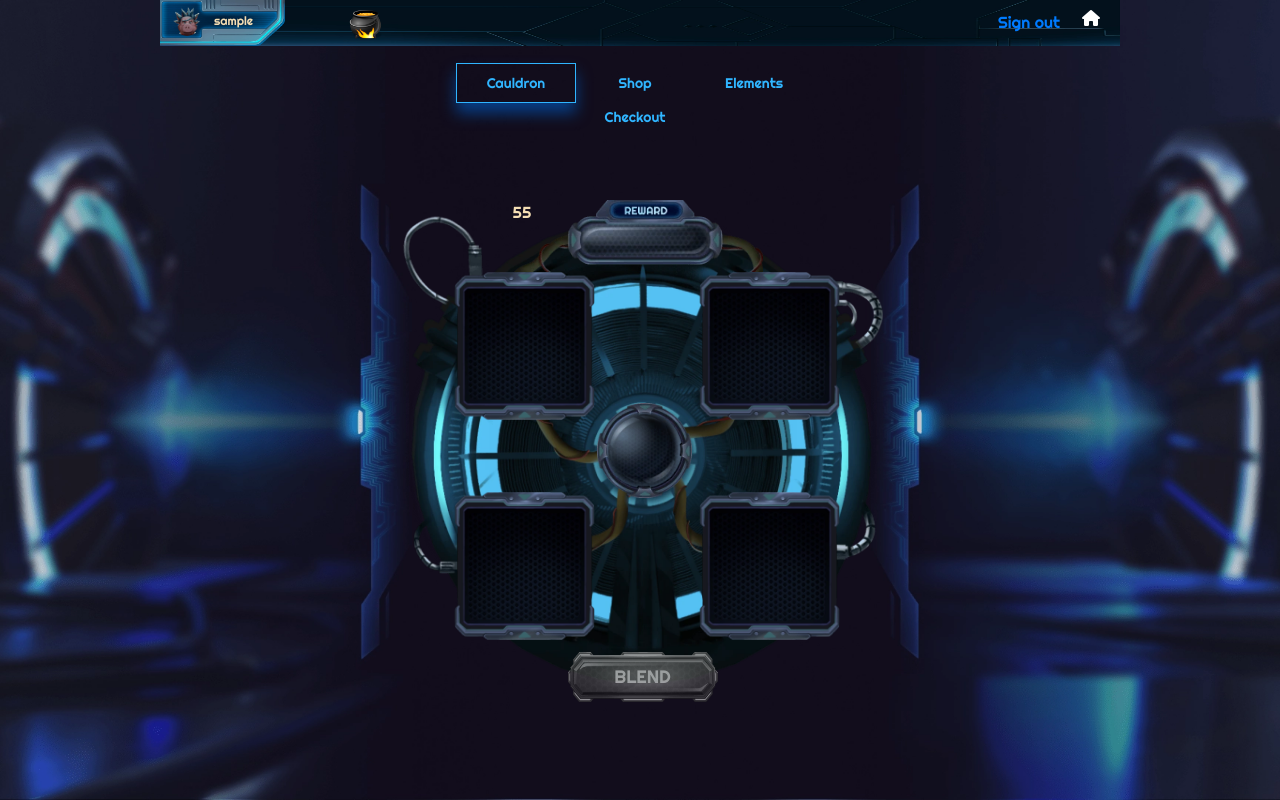
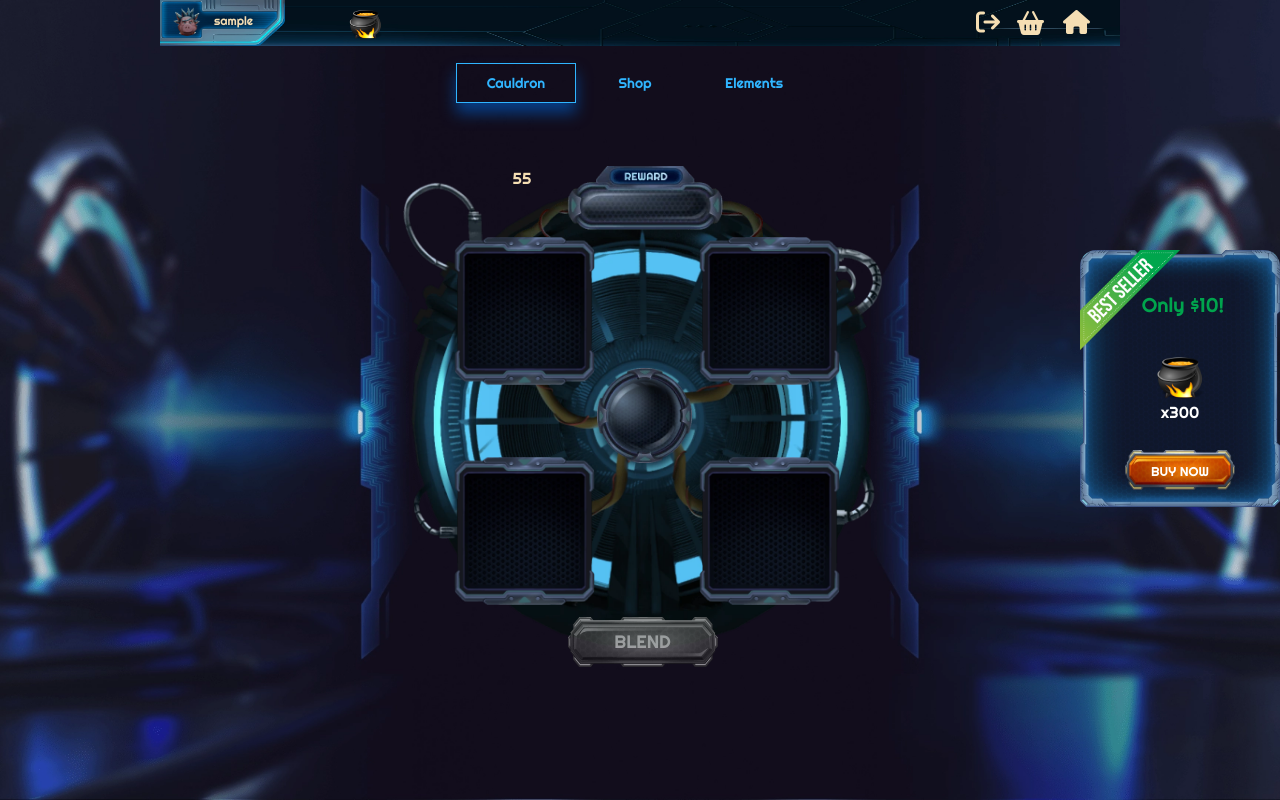
Before and after one commit to Somadevv/ElementMixer, a Django app: page /game/ in a window 1280 px wide. Run offline with Django 3.2, Linux system fonts and the light colour scheme; the visitor is signed in with stand-in values (Sample User, id 1); data comes from the database, SQL or seed files in the repository; data that the repository does not hold is empty; some libraries are stand-ins or nearby versions.

Commit message:
Added tooltip for button hover states

```diff
--- a/static/css/game/Components/gamepanel.css
+++ b/static/css/game/Components/gamepanel.css
@@ -1,5 +1,12 @@
 /* @import url("../base.css"); */
 /* GAME PANEL */
+.game-menu-icon {
+  text-decoration: none;
+}
+.game-menu-icon:hover {
+  opacity: .7;
+  text-decoration: none;
+}
 .game-panel {
   position: relative;
   text-align: center;
--- /dev/null
+++ b/static/css/game/Components/stripe.css
@@ -0,0 +1,21 @@
+.stripe-container {
+    position: absolute;
+    right: 0;
+    top: 250px;
+    width: 200px;
+    height: 300px;
+    background: linear-gradient(333deg,rgba(37,19,48, .9) -50%,rgba(16,21,46,.9) 50%,rgba(16,21,46,.9) 0,rgba(16,21,46,.9) 0,rgba(24,58,58,.9) 170%);
+    border-radius: 16px;
+}
+#stripe-mobile {
+    position: absolute;
+    bottom: 50px;
+    left: 37vw;
+}
+
+@media only screen and (max-width: 768px) {
+    .stripe-container {
+        display: none;
+    }
+
+}
--- a/static/scripts/Components/cauldron.js
+++ b/static/scripts/Components/cauldron.js
@@ -107,18 +107,34 @@ const handleBlendClick = async () => {
   })
 }
 
-// Handler for cauldron blend button
+// Handle cauldron blend button
 selectors.blendButton.addEventListener('click', async () => handleBlendClick())
+
+// Handle inventory tool tip
 let poi = document.getElementById('poi')
 selectors.cauldronSlot.forEach((item) => {
-  item.addEventListener('mouseenter', async () => {
+  item.addEventListener('mouseenter', () => {
     poi.style.display = 'block'
   })
-  item.addEventListener('mouseleave', async () => {
+  item.addEventListener('mouseleave', () => {
     poi.style.display = 'none'
   })
 })
+let menuIcons = document.querySelectorAll('.game-menu-icons')
+let homeIcon = document.getElementById('home-icon')
+let logoutIcon = document.getElementById('logout-icon')
+let creditsIcon = document.getElementById('credits-icon')
+// for(let i = 0; i < menuIcons.length; i ++) {
 
+// }
+menuIcons[0].addEventListener('mouseenter', () => (homeIcon.style.display = 'block'))
+menuIcons[0].addEventListener('mouseleave', () => (homeIcon.style.display = 'none'))
+
+menuIcons[1].addEventListener('mouseenter', () => (logoutIcon.style.display = 'block'))
+menuIcons[1].addEventListener('mouseleave', () => (logoutIcon.style.display = 'none'))
+
+menuIcons[2].addEventListener('mouseenter', () => (creditsIcon.style.display = 'block'))
+menuIcons[2].addEventListener('mouseleave', () => (creditsIcon.style.display = 'none'))
 // Toggle cauldron construct button
 const toggleButtonState = () =>
   selectors.cauldronSlot[3].childNodes[0]
--- a/static/scripts/main.js
+++ b/static/scripts/main.js
@@ -5,6 +5,7 @@ const cachedElements = {
   mobileBackground: document.querySelector('.toggle-mobile'),
   mobileQuery: window.matchMedia('(max-width: 767px)'),
   playerCredits: document.getElementById('playerCredits'),
+  stripeMobile: document.getElementById('stripe-mobile'),
 }
 
 export const drawPlayerCredits = async (target) => {
@@ -14,8 +15,10 @@ export const drawPlayerCredits = async (target) => {
 ;(() => {
   const checkQuery = (query) => {
     query.matches
-      ? cachedElements.mobileBackground.classList.remove('disabled')
-      : cachedElements.mobileBackground.classList.add('disabled')
+      ? (cachedElements.mobileBackground.classList.remove('disabled'),
+        cachedElements.stripeMobile.classList.remove('disabled'))
+      : (cachedElements.mobileBackground.classList.add('disabled'),
+        cachedElements.stripeMobile.classList.add('disabled'))
   }
 
   const givePlayerReward = async () => {
--- a/templates/Game/index.html
+++ b/templates/Game/index.html
@@ -49,11 +49,28 @@
                     </p>
                     <p id="minusCauldronFee"></p>
                 </div>
-                <p style="display: flex; flex-direction: row; position: absolute; right: 20px; top: 10px;"><i
-                        class="fa-solid fa-house"></i></p>
-                <a href="/accounts/logout"
-                    style="display: flex; flex-direction: row; position: absolute; right: 60px; top: 10px;">Sign
-                    out</a>
+
+
+                <a href="/accounts/logout" class="game-menu-icon game-menu-icons"
+                    style="display: flex; flex-direction: row; position: absolute; right: 120px; top: 10px; color: wheat;font-size: 1.5rem;"><i
+                        class="fa-solid fa-arrow-right-from-bracket"></i></a>
+
+                <form action="/checkout/" method="POST">
+                    {% csrf_token %}
+
+                    <button type="submit" class="game-menu-icon game-menu-icons"
+                        style="display: flex; flex-direction: row; position: absolute; right: 70px; top: 10px; color: wheat; background: none; border: none; font-size: 1.5rem;"><i
+                            class="fa-solid fa-basket-shopping"></i></button>
+                </form>
+                <a href="/" class="game-menu-icon game-menu-icons">
+                    <p
+                        style="display: flex; flex-direction: row; position: absolute; right: 30px; top: 10px; color: wheat;font-size: 1.5rem;">
+                        <i class="fa-solid fa-house"></i>
+                    </p>
+                </a>
+
+
+
             </div>
             <div class="toggle-mobile">
                 <img src="/static/images/game/left_mobile_pane-min.webp" id="left-pane" alt="left-pane-sprite" />
@@ -68,10 +85,7 @@
             <button class="navigation-button" id="toggleShop">Shop</button>
             <button class="navigation-button" id="toggleElements">Elements</button>
 
-            <form action="/checkout/" method="POST">
-                {% csrf_token %}
-                <button class="navigation-button" type="submit">Checkout</button>
-            </form>
+
         </div>
 
 
@@ -217,6 +231,37 @@
 
     </div>
     <p id="poi" class="disabled" style="position: absolute; top: 10px; left: 46vw;">Open inventory</p>
+    <p id="home-icon" class="disabled" style="position: absolute; top: 10px; left: 46vw;">Logout</p>
+    <p id="logout-icon" class="disabled" style="position: absolute; top: 10px; left: 46vw;">Purchase credits</p>
+    <p id="credits-icon" class="disabled" style="position: absolute; top: 10px; left: 46vw;">Home</p>
+    <aside class="stripe-container"
+        style="background: url('../../static/images/game/inventory_modal-min.webp') no-repeat; background-size: contain;">
+        <img src="../../static/images/game/icons/sale.png" width="100px" height="auto" style="margin: 0 auto;">
+        <p style="position: absolute; top: 40px; right: 56px; font-size: 1.25rem; color: rgb(0,164,77);"> Only $10!</p>
+        <header style="display: flex; flex-direction: column; text-align: center; ">
+            <img src="../../static/images/game/icons/cauldron_icon-min.webp" width="50px" height="50px"
+                style="margin: 0 auto;">
+            <p>x300</p>
+
+        </header>
+        <div style="text-align: center;">
+            <form action="/checkout/" method="POST">
+                {% csrf_token %}
+                <button class="blend-button" type="submit" style="height: 40px; width: 110px; font-size: .8rem;">Buy
+                    now</button>
+            </form>
+        </div>
+    </aside>
+    <aside class="disabled" id="stripe-mobile">
+        <div style="text-align: center;">
+            <form action="/checkout/" method="POST">
+                {% csrf_token %}
+                <button class="blend-button" type="submit" style="height: 50px; width: auto; font-size: .8rem;">Purchase
+                    credits</button>
+            </form>
+        </div>
+    </aside>
+
 
 </main>
 
--- a/templates/allauth/account/logout.html
+++ b/templates/allauth/account/logout.html
@@ -9,13 +9,14 @@
 
 <p>{% trans 'Are you sure you want to sign out?' %}</p>
 
-<form method="post" action="{% url 'account_logout' %}">
+<form method="post" action="{% url 'account_logout' %}" style="display: flex; flex-direction: row;">
   {% csrf_token %}
   {% if redirect_field_value %}
-  <input type="hidden" name="{{ redirect_field_name }}" value="{{ redirect_field_value }}"/>
+  <input type="hidden" name="{{ redirect_field_name }}" value="{{ redirect_field_value }}" />
   {% endif %}
   <button type="submit">{% trans 'Sign Out' %}</button>
 </form>
+<a href="/game" style="color: rgb(251, 255, 0);">Cancel</a>
 
 
 {% endblock %}
--- a/templates/base.html
+++ b/templates/base.html
@@ -22,6 +22,7 @@
     <link rel="stylesheet" href="{% static 'css/game/Components/elements.css' %}">
     <link rel="stylesheet" href="{% static 'css/game/Components/failedView.css' %}">
     <link rel="stylesheet" href="{% static 'css/game/Components/attempsWidget.css' %}">
+    <link rel="stylesheet" href="{% static 'css/game/Components/stripe.css' %}">
     <link rel="stylesheet" href="{% static 'css/home/base.css' %}">
     <link rel="stylesheet" href="{% static 'css/home/index.css' %}">
     {% endblock %}
@@ -61,6 +62,7 @@
     <script type="module" src="{% static 'scripts/Components/toggleViews.js' %}"></script>
     <script type="module" src="{% static 'scripts/Components/paginator.js' %}"></script>
     <script type="module" src="{% static 'scripts/Components/attempsWidget.js' %}"></script>
+    <script type="module" src="{% static 'scripts/Services/stripe.js' %}"></script>
     <script src="https://kit.fontawesome.com/230733400f.js" crossorigin="anonymous"></script>
     <script src="https://js.stripe.com/v3/"></script>
 </body>
```
Also changed, not shown: static/images/game/icons/sale.png (added), static/scripts/Services/stripe.js (added).
